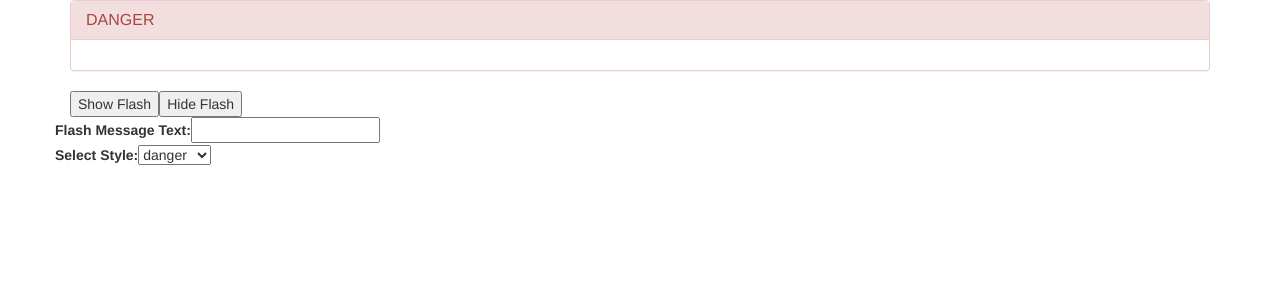
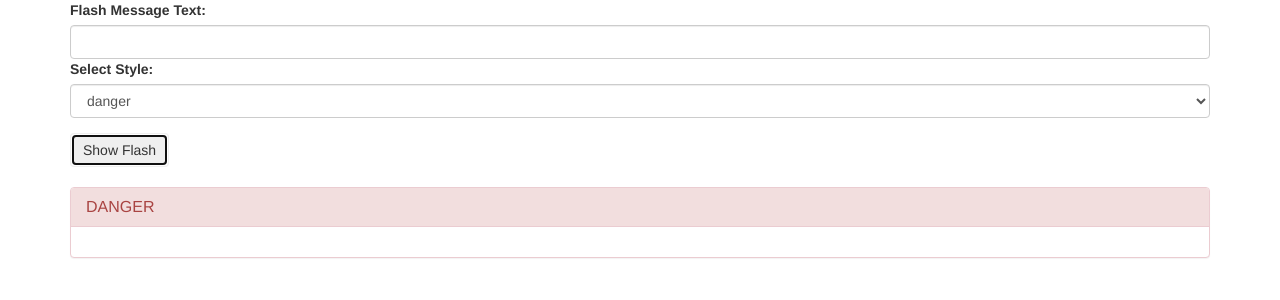
Before and after one commit to Spence-S/redux-bootstrap-flash, a React (Create React App) app: page / in a window 1280 px wide. Both pictures are taken after a click on the button "Show Flash". Shown: the top 300 px of the page. Built offline with nearby package versions, Linux system fonts and the light colour scheme.

Commit message:
added basic instructions to readme

```diff
--- a/package.json
+++ b/package.json
@@ -1,5 +1,5 @@
 {
-  "name": "redux-bootstrap-flash-messages",
+  "name": "redux-bootstrap-flash",
   "version": "0.1.0",
   "private": true,
   "dependencies": {
--- a/src/Flash/Flash.js
+++ b/src/Flash/Flash.js
@@ -23,15 +23,14 @@ class Flash extends Component{
   }
 
   renderFlash = () => {
-    if(this.props.show) return(
-      //<div className={!this.props.show ? '' : 'hidden'}>
+    if(this.props.flashState.show) return(
       <div>
-        <div className={`panel panel-${this.props.status.toLowerCase()}`}>
+        <div className={`panel panel-${this.props.flashState.status.toLowerCase()}`}>
           <div className="panel-heading">
-            <h3 className='panel-title'>{this.props.status ? this.props.status.toUpperCase() : ''}</h3>
+            <h3 className='panel-title'>{this.props.flashState.status ? this.props.flashState.status.toUpperCase() : ''}</h3>
           </div>
           <div className='panel-body'>
-            {this.props.message}
+            {this.props.flashState.message}
           </div>
         </div>
       </div>
--- a/src/Flash/index.js
+++ b/src/Flash/index.js
@@ -1,4 +1,4 @@
 import Flash from './Flash';
 export {flashState} from './Flash_reducer';
-export {showFlash, hideFlash} from './Flash_actions';
+export {showFlash, hideFlash, HIDE_FLASH, SHOW_FLASH} from './Flash_actions';
 export default Flash;
--- a/src/example/components/App.js
+++ b/src/example/components/App.js
@@ -14,10 +14,14 @@ constructor(){
     }
   }
 
+  componentDidMount = () => {
+    console.log(this.props)
+  }
+
   renderFlash = () => {
     // check if there is a message to show on every props or state change
     // this is nescesarry due to the way the component detects screen clicks
-    if(this.props.show){
+    if(this.props.flashState.show){
       //show message
       return(
         <Flash />
@@ -28,21 +32,19 @@ constructor(){
   render(){
     return(
       <div className='container'>
-        <div className='row'>
-          <div className='col-xs-12'>
-            { this.renderFlash() }
-            <button onClick={ () => this.props.showFlash(this.state.message, this.state.flashType) }>Show Flash</button>
-            <button onClick={ () => this.props.hideFlash() }>Hide Flash</button>
-        <div class="row">
+        <div className="form-group">
           <label>Flash Message Text:</label>
           <input
+            className='form-control'
             onChange={ (e)=>this.setState({message: e.target.value}) }
             value={this.state.message}
           />
-        </div>
-        <div class="row">
+
           <label>Select Style:</label>
-          <select value={this.state.flashType} onChange={(e) => this.setState({flashType: e.target.value})}>
+          <select
+            className='form-control'
+            value={this.state.flashType}
+            onChange={(e) => this.setState({flashType: e.target.value})}>
             <option value="danger">danger</option>
             <option value="primary">primary</option>
             <option value="info">info</option>
@@ -50,9 +52,16 @@ constructor(){
             <option value="warning">warning</option>
           </select>
         </div>
+        <button
+          className='btn btn-inverted'
+          onClick={ () => this.props.showFlash(this.state.message, this.state.flashType) }>
+          Show Flash
+        </button>
+        <div style={{marginTop: '20px'}}>
+          { this.renderFlash() }
         </div>
       </div>
-      </div>
+
     );
   }
 }
--- a/src/example/index.js
+++ b/src/example/index.js
@@ -1,7 +1,7 @@
 // App deps
 import React, { Component } from 'react';
 import { Provider } from 'react-redux'
-import { createStore, applyMiddleware } from 'redux'
+import { createStore, applyMiddleware, combineReducers } from 'redux'
 
 // modules
 import logger from 'redux-logger';
@@ -14,9 +14,9 @@ import '../../node_modules/bootstrap/dist/css/bootstrap.css';
 import App from './components/App';
 
 
+const rootReducer = combineReducers({flashState});
 
-
-let store = createStore(flashState,
+let store = createStore(rootReducer,
 applyMiddleware(logger)
 );
 
```
Also changed, not shown: 2 other files (tests, documents, lock files or other folders). Lines whose indentation alone changed are shown as unchanged.
